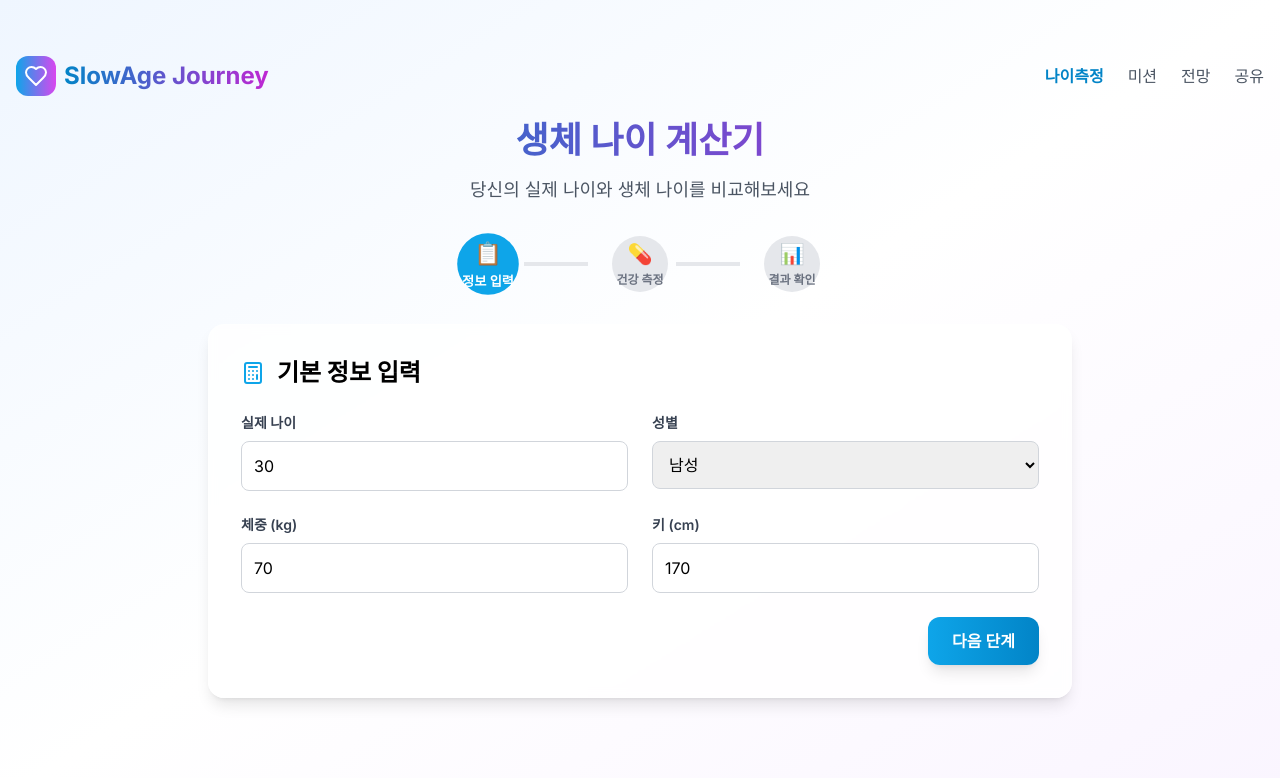
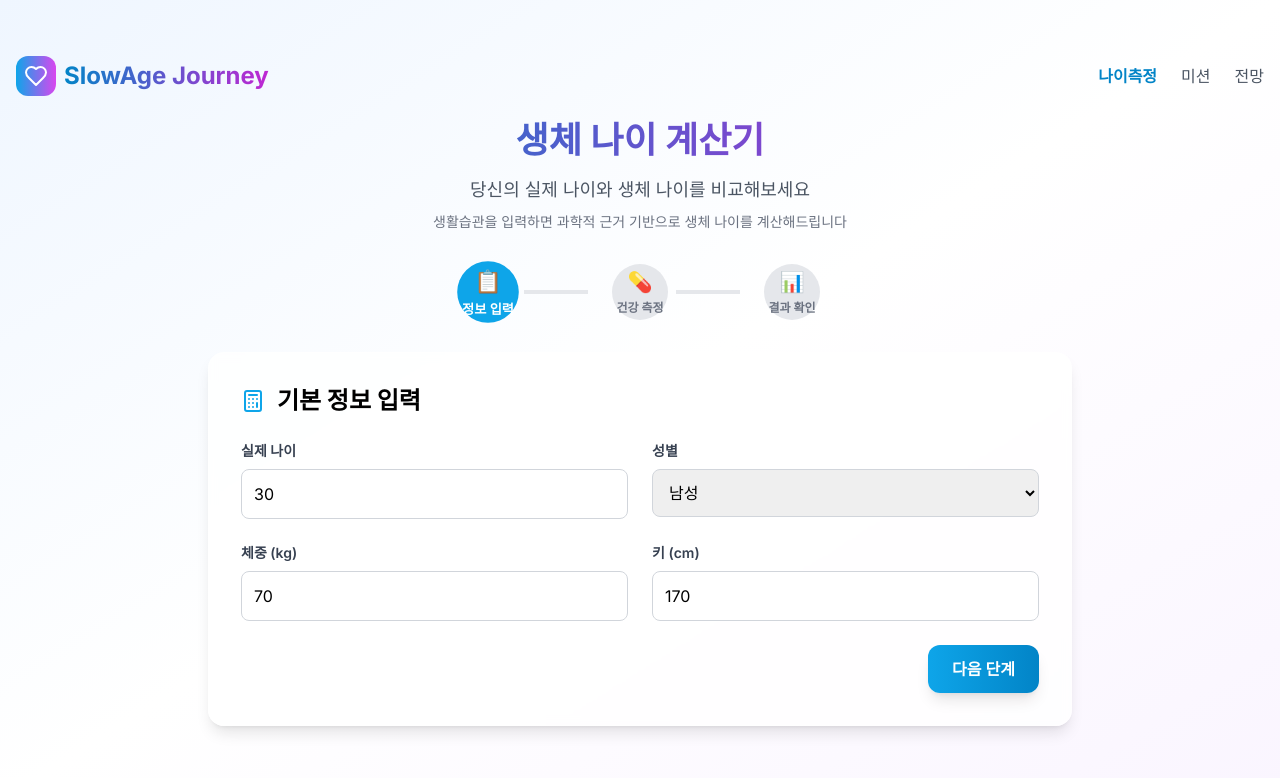
Before and after one commit to snoh/slowaging, a Next.js app: page / in a window 1280 px wide. Shown: the top 778 px of the page. Built offline with nearby package versions, Linux system fonts and the light colour scheme.

Commit message:
Update: 공유 메뉴 제거 및 사용자 안내 문구 추가

```diff
--- a/app/ar-simulator/page.tsx
+++ b/app/ar-simulator/page.tsx
@@ -157,7 +157,6 @@ export default function ARSimulator() {
             <a href="/" className="text-gray-600 hover:text-primary-600 transition-colors">나이측정</a>
             <a href="/missions" className="text-gray-600 hover:text-primary-600 transition-colors">미션</a>
             <a href="/ar-simulator" className="text-primary-600 font-semibold">전망</a>
-            <a href="/community" className="text-gray-600 hover:text-primary-600 transition-colors">공유</a>
           </div>
         </div>
       </nav>
--- a/app/missions/page.tsx
+++ b/app/missions/page.tsx
@@ -326,7 +326,6 @@ export default function DailyMissions() {
             <a href="/" className="text-gray-600 hover:text-primary-600 transition-colors">나이측정</a>
             <a href="/missions" className="text-primary-600 font-semibold">미션</a>
             <a href="/ar-simulator" className="text-gray-600 hover:text-primary-600 transition-colors">전망</a>
-            <a href="/community" className="text-gray-600 hover:text-primary-600 transition-colors">공유</a>
           </div>
         </div>
       </nav>
--- a/app/page.tsx
+++ b/app/page.tsx
@@ -178,7 +178,6 @@ export default function BiologicalAgeCalculator() {
             <a href="/" className="text-primary-600 font-semibold">나이측정</a>
             <a href="/missions" className="text-gray-600 hover:text-primary-600 transition-colors">미션</a>
             <a href="/ar-simulator" className="text-gray-600 hover:text-primary-600 transition-colors">전망</a>
-            <a href="/community" className="text-gray-600 hover:text-primary-600 transition-colors">공유</a>
           </div>
         </div>
       </nav>
@@ -190,12 +189,15 @@ export default function BiologicalAgeCalculator() {
           animate={{ opacity: 1, y: 0 }}
           className="text-center mb-8"
         >
-          <h1 className="text-4xl font-bold gradient-text mb-4">
-            생체 나이 계산기
-          </h1>
-          <p className="text-gray-600 text-lg">
-            당신의 실제 나이와 생체 나이를 비교해보세요
-          </p>
+        <h1 className="text-4xl font-bold gradient-text mb-4">
+          생체 나이 계산기
+        </h1>
+        <p className="text-gray-600 text-lg mb-2">
+          당신의 실제 나이와 생체 나이를 비교해보세요
+        </p>
+        <p className="text-gray-500 text-sm">
+          생활습관을 입력하면 과학적 근거 기반으로 생체 나이를 계산해드립니다
+        </p>
         </motion.div>
 
         {/* 진행 표시기 */}
```
